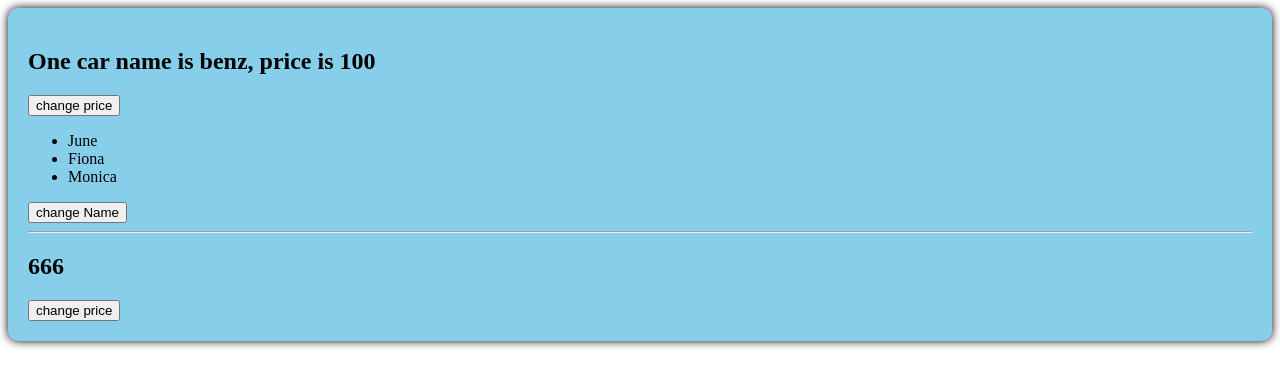
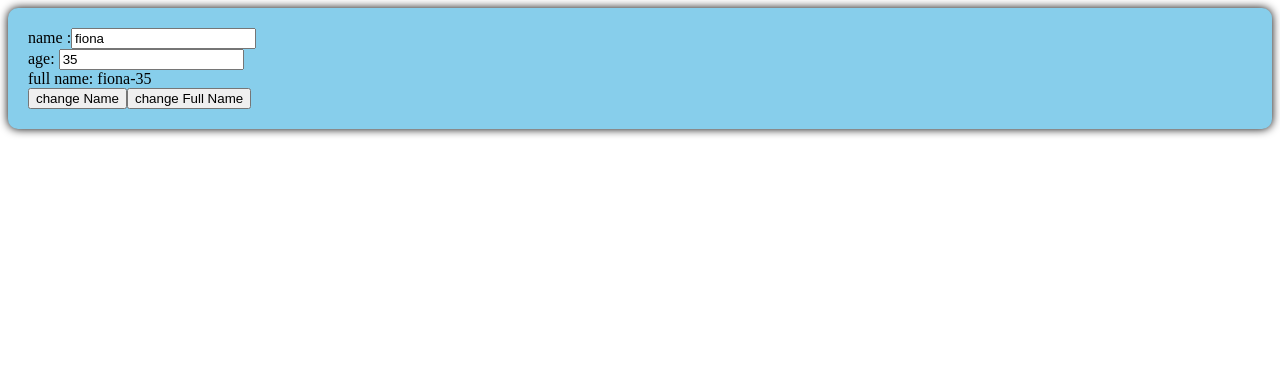
Before and after one commit to dl-chin/monica_vue3, a Vue app: page / in a window 1280 px wide. Shown: the top 386 px of the page. Built offline with nearby package versions, Linux system fonts and the light colour scheme; the HTML template or start-up script is replaced by a standard one.

Commit message:
computed

```diff
--- a/src/components/Person.vue
+++ b/src/components/Person.vue
@@ -1,16 +1,11 @@
 <template>
   <div class="person">
-<h2>One car name is {{car.brand}}, price is {{car.price}}</h2>
-    <button @click="changePrice">change price</button>
-    <ul>
-    <li v-for="p in ps" v-bind:key="p.id">{{p.name}}</li>
-    </ul>
+    name :<input id="name" type="text" v-model="name" /> <br/>
+    age: <input id="age" type="text" v-model="age" ><br/>
+    full name: {{ fullname}}<br/>
 
     <button @click="changeName">change Name</button>
-
-    <hr>
-    <h2>{{obj.a.b.c.name}}</h2>
-    <button @click="changeObj">change price</button>
+    <button @click="changeFullName">change Full Name</button>
   </div>
 </template>
 
@@ -21,47 +16,33 @@ export default {
 </script>
 
 <script lang="ts" setup>
-import {ref, reactive} from 'vue'
+import {ref, reactive, toRefs, computed} from 'vue'
 defineOptions({
   name: 'Person'
 })
 // data
-let car = ref({brand:'benz', price:100})
-let ps = ref([
-  {id:'f01', name:'June'},
-  {id:'f02', name:'Fiona'},
-  {id:'f03', name:'Monica'}
-])
+let props = reactive({name:'fiona', age:35})
+let {name,age} = toRefs(props)
+let fullname = computed({
+  get(){
+    return name.value +'-'+ age.value
+  },
+  set(n){
+    console.log(n)
+    let [n1,n2] = n.split('-')
+    name.value = n1
+    age.value = parseInt(n2)
 
-console.log(car)
-console.log(ps)
-let obj = reactive({
-  a:{
-    b:{
-      c:{
-        name:666
-      }
-    }
   }
 })
 
-// methods
-
-function changePrice() {
-  //car.price += 10;
- // car.value.price += 10;
- //  car = Object.assign(car, {brand:'Audi', price:200})
-  car.value = {brand:'Toyota', price:50}
+ // function
+function changeName(){
+  name.value += '~'
 }
-
-function changeName() {
-  ps.value[0].name = 'Luna'
+function changeFullName(){
+  name.value = 'Monica-35'
 }
-
-function changeObj() {
-  obj.a.b.c.name = 999
-}
-
 </script>
 <style>
 .person {
```
